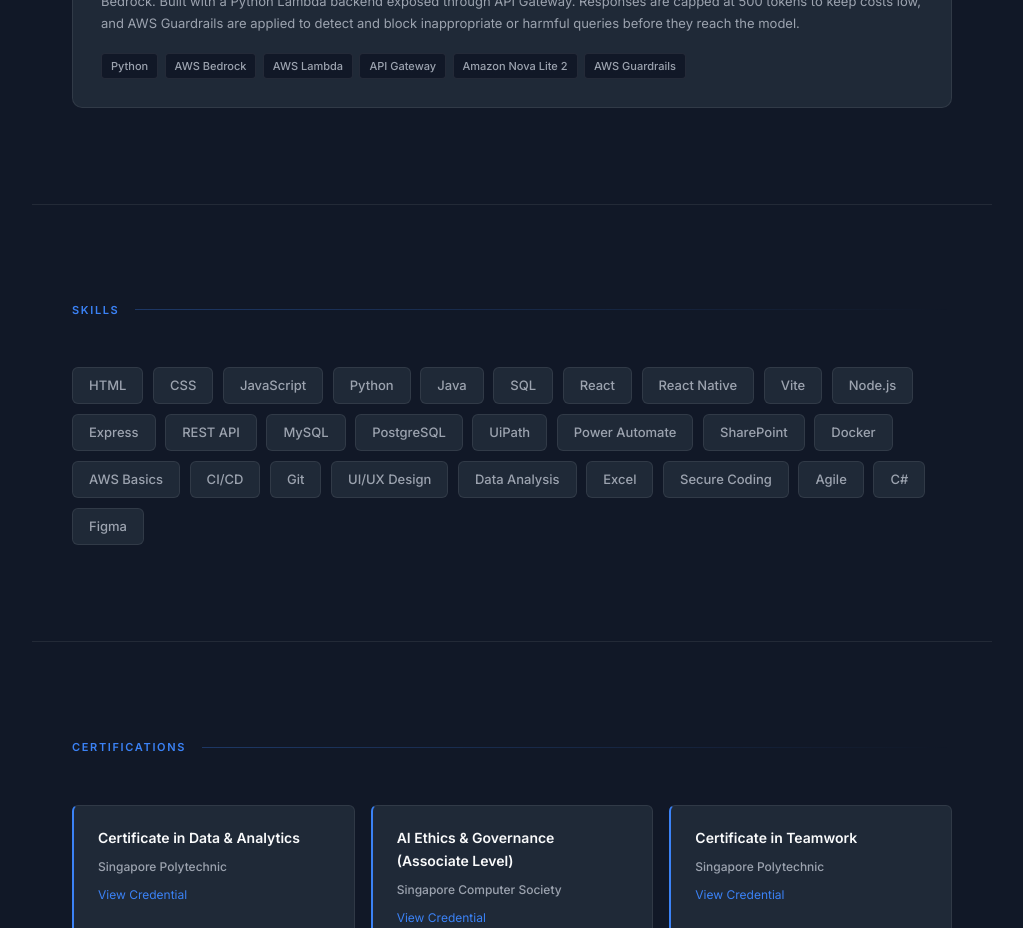
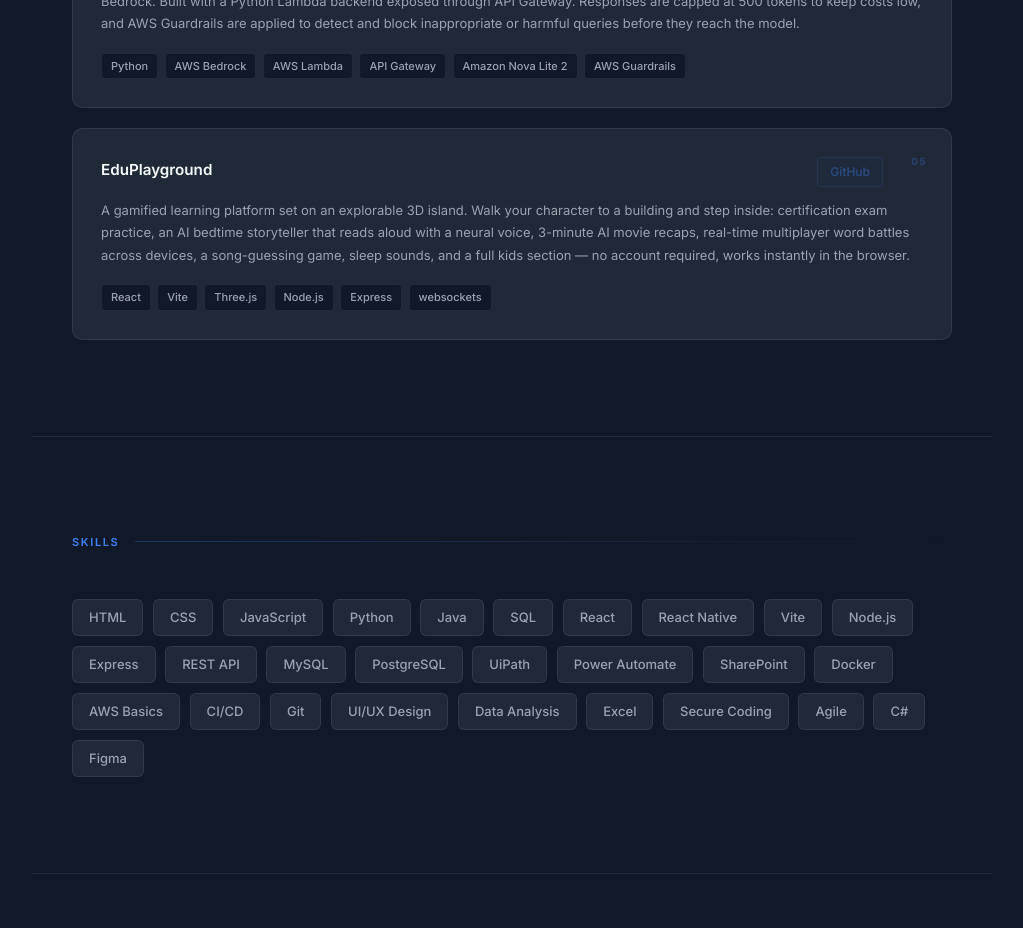
Before and after one commit to Htet-Myark/htet-portfolio-v2, a React (Vite) app: page / in a window 1280 px wide. Shown: the part 3420-4348 px from the top of the page, without its empty margins (128-1151 px from the left). Built offline with nearby package versions, Linux system fonts and the light colour scheme.

Commit message:
one more project added

```diff
--- a/src/components/Projects.jsx
+++ b/src/components/Projects.jsx
@@ -30,6 +30,13 @@
     desc: 'A serverless ChatGPT-style chatbot powered by Amazon Nova Lite 2 — an AWS-owned, cost-effective foundation model via AWS Bedrock. Built with a Python Lambda backend exposed through API Gateway. Responses are capped at 500 tokens to keep costs low, and AWS Guardrails are applied to detect and block inappropriate or harmful queries before they reach the model.',
     tags: ['Python', 'AWS Bedrock', 'AWS Lambda', 'API Gateway', 'Amazon Nova Lite 2', 'AWS Guardrails'],
   },
+  {
+    title: 'EduPlayground',
+    org: 'GitHub',
+    link: '',
+    desc: 'A gamified learning platform set on an explorable 3D island. Walk your character to a building and step inside: certification exam practice, an AI bedtime storyteller that reads aloud with a neural voice, 3-minute AI movie recaps, real-time multiplayer word battles across devices, a song-guessing game, sleep sounds, and a full kids section — no account required, works instantly in the browser.',
+    tags: ['React', 'Vite', 'Three.js', 'Node.js', 'Express', 'websockets',]
+  }
 ]
 
 
```
